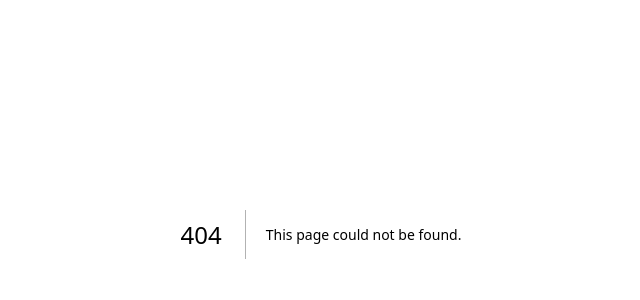
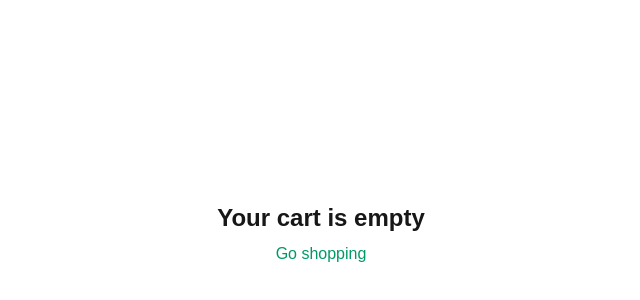
Before and after one commit to kamenminkov/art-consolidated-fe, a Next.js app: page /cart in a window 1280 px wide. Before the commit this address had no page. Shown: the part 166-466 px from the top of the page, without its empty margins (319-959 px from the left). Built offline with nearby package versions, Linux system fonts and the light colour scheme.

Commit message:
Implement Cart page

```diff
--- /dev/null
+++ b/app/cart/page.tsx
@@ -0,0 +1,103 @@
+"use client";
+import Image from "next/image";
+import Link from "next/link";
+import { useCart } from "../../components/CartProvider";
+
+export default function CartPage() {
+	const {
+		items,
+		removeItem,
+		updateQuantity,
+		totalQuantity,
+		totalPrice,
+		clear,
+	} = useCart();
+
+	if (items.length === 0)
+		return (
+			<div className="min-h-screen flex items-center justify-center p-8">
+				<div className="text-center">
+					<h2 className="text-2xl font-semibold mb-2">Your cart is empty</h2>
+					<Link href="/" className="text-emerald-600">
+						Go shopping
+					</Link>
+				</div>
+			</div>
+		);
+
+	return (
+		<div className="min-h-screen p-8">
+			<div className="max-w-4xl mx-auto bg-white dark:bg-zinc-900 rounded-lg p-6">
+				<h1 className="text-2xl font-semibold mb-4">
+					Cart ({totalQuantity} items)
+				</h1>
+
+				<ul className="space-y-4">
+					{items.map((it) => (
+						<li key={it.id} className="flex items-center gap-4">
+							<div className="w-24 h-24 relative rounded overflow-hidden bg-gray-100">
+								<Image
+									src={it.thumbnail}
+									alt={it.title}
+									fill
+									className="object-cover"
+								/>
+							</div>
+							<div className="flex-1">
+								<h3 className="font-semibold">{it.title}</h3>
+								<div className="text-sm text-zinc-500">
+									$
+									{(
+										it.price *
+										(1 - (it.discountPercentage || 0) / 100)
+									).toFixed(2)}{" "}
+									each
+								</div>
+							</div>
+
+							<div className="flex items-center gap-2">
+								<input
+									type="number"
+									min={1}
+									value={it.quantity}
+									onChange={(e) =>
+										updateQuantity(it.id, Math.max(1, Number(e.target.value)))
+									}
+									className="w-16 px-2 py-1 border rounded text-center"
+								/>
+								<button
+									onClick={() => removeItem(it.id)}
+									className="text-red-600 hover:underline text-sm"
+								>
+									Remove
+								</button>
+							</div>
+						</li>
+					))}
+				</ul>
+
+				<div className="mt-6 border-t pt-4 flex items-center justify-between">
+					<div>
+						<div className="text-sm text-zinc-500">Total items</div>
+						<div className="text-lg font-semibold">{totalQuantity}</div>
+					</div>
+					<div className="text-right">
+						<div className="text-sm text-zinc-500">Total price</div>
+						<div className="text-lg font-semibold">
+							${totalPrice.toFixed(2)}
+						</div>
+					</div>
+				</div>
+
+				<div className="mt-4 flex gap-3">
+					<button onClick={() => clear()} className="px-4 py-2 border rounded">
+						Clear cart
+					</button>
+					<button className="ml-auto px-4 py-2 bg-emerald-600 text-white rounded">
+						Checkout
+					</button>
+				</div>
+			</div>
+		</div>
+	);
+}
--- a/app/layout.tsx
+++ b/app/layout.tsx
@@ -1,6 +1,7 @@
 import type { Metadata } from "next";
 import { Geist, Geist_Mono } from "next/font/google";
 import "./globals.css";
+import { CartProvider } from "../components/CartProvider";
 
 const geistSans = Geist({
 	variable: "--font-geist-sans",
@@ -27,7 +28,7 @@ export default function RootLayout({
 			<body
 				className={`${geistSans.variable} ${geistMono.variable} antialiased`}
 			>
-				{children}
+				<CartProvider>{children}</CartProvider>
 			</body>
 		</html>
 	);
--- a/app/products/[id]/page.tsx
+++ b/app/products/[id]/page.tsx
@@ -1,4 +1,5 @@
 import Image from "next/image";
+import AddToCartButton from "../../../components/AddToCartButton";
 import { Product } from "../../../types/product";
 
 interface ProductDetailsPageProps {
@@ -92,9 +93,7 @@ export default async function ProductDetailsPage({
 								)}
 							</div>
 
-							<button className="w-full bg-emerald-600 hover:bg-emerald-700 text-white font-semibold py-3 rounded-lg transition-colors">
-								Add to Cart
-							</button>
+							<AddToCartButton product={product} />
 						</div>
 					</div>
 				</div>
--- /dev/null
+++ b/components/AddToCartButton.tsx
@@ -0,0 +1,16 @@
+"use client";
+import { Product } from "../types/product";
+import { useCart } from "./CartProvider";
+
+export default function AddToCartButton({ product }: { product: Product }) {
+	const { addItem } = useCart();
+	return (
+		<button
+			onClick={() => addItem(product, 1)}
+			className="w-full bg-emerald-600 hover:bg-emerald-700 text-white font-semibold py-3 rounded-lg transition-colors"
+			type="button"
+		>
+			Add to Cart
+		</button>
+	);
+}
--- /dev/null
+++ b/components/CartProvider.tsx
@@ -0,0 +1,93 @@
+"use client";
+import React, {
+	createContext,
+	useContext,
+	useEffect,
+	useMemo,
+	useState,
+} from "react";
+import { Product } from "../types/product";
+
+type CartItem = Product & { quantity: number };
+
+type CartContextType = {
+	items: CartItem[];
+	addItem: (product: Product, qty?: number) => void;
+	removeItem: (id: number) => void;
+	updateQuantity: (id: number, qty: number) => void;
+	clear: () => void;
+	totalQuantity: number;
+	totalPrice: number;
+};
+
+const CartContext = createContext<CartContextType | undefined>(undefined);
+const STORAGE_KEY = "cart:v1";
+
+export function CartProvider({ children }: { children: React.ReactNode }) {
+	const [items, setItems] = useState<CartItem[]>(() => {
+		try {
+			const raw = localStorage.getItem(STORAGE_KEY);
+			return raw ? JSON.parse(raw) : [];
+		} catch {
+			return [];
+		}
+	});
+
+	useEffect(() => {
+		try {
+			localStorage.setItem(STORAGE_KEY, JSON.stringify(items));
+		} catch {}
+	}, [items]);
+
+	const addItem = (product: Product, qty = 1) => {
+		setItems((prev) => {
+			const existing = prev.find((p) => p.id === product.id);
+			if (existing) {
+				return prev.map((p) =>
+					p.id === product.id ? { ...p, quantity: p.quantity + qty } : p,
+				);
+			}
+			return [...prev, { ...product, quantity: qty }];
+		});
+	};
+
+	const removeItem = (id: number) => {
+		setItems((prev) => prev.filter((p) => p.id !== id));
+	};
+
+	const updateQuantity = (id: number, qty: number) => {
+		if (qty <= 0) return removeItem(id);
+		setItems((prev) =>
+			prev.map((p) => (p.id === id ? { ...p, quantity: qty } : p)),
+		);
+	};
+
+	const clear = () => setItems([]);
+
+	const totals = useMemo(() => {
+		const totalQuantity = items.reduce((s, it) => s + it.quantity, 0);
+		const totalPrice = items.reduce((s, it) => {
+			const discounted = it.price * (1 - (it.discountPercentage || 0) / 100);
+			return s + discounted * it.quantity;
+		}, 0);
+		return { totalQuantity, totalPrice };
+	}, [items]);
+
+	const value: CartContextType = {
+		items,
+		addItem,
+		removeItem,
+		updateQuantity,
+		clear,
+		totalQuantity: totals.totalQuantity,
+		totalPrice: totals.totalPrice,
+	};
+
+	return <CartContext.Provider value={value}>{children}</CartContext.Provider>;
+}
+
+export function useCart() {
+	const ctx = useContext(CartContext);
+	if (!ctx) throw new Error("useCart must be used within CartProvider");
+	return ctx;
+}
```
